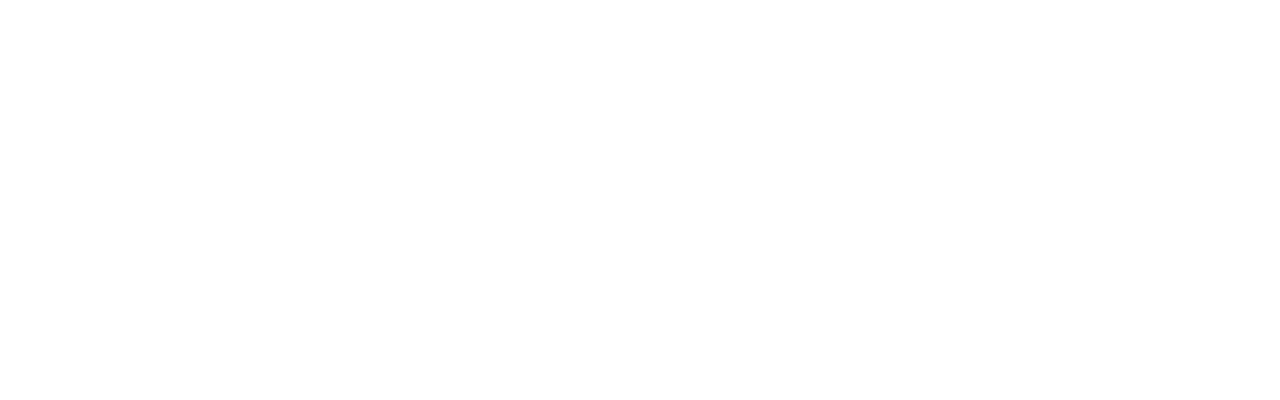
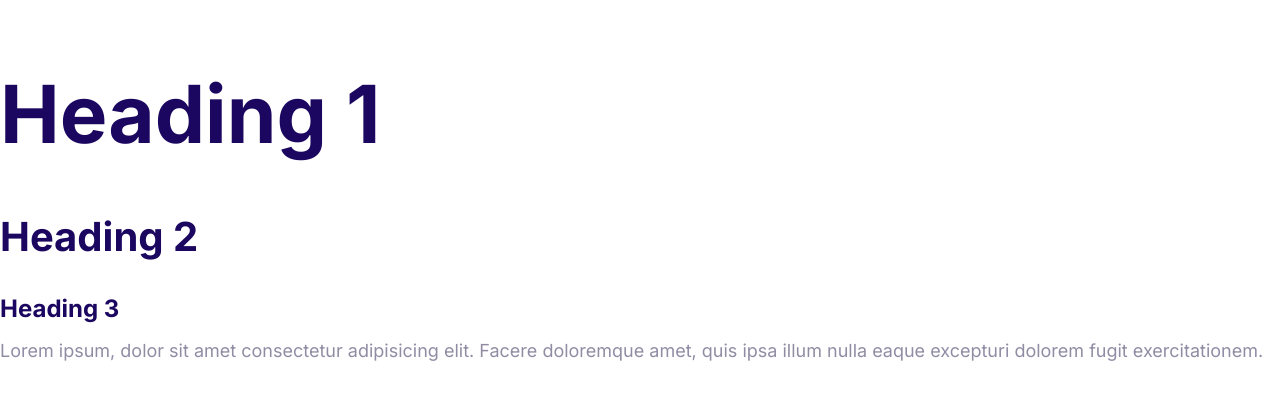
Before and after one commit to Huseyin-Karamut/learn_codding, a plain HTML site: page index.html in a window 1280 px wide. Drawn offline with Linux system fonts and the light colour scheme.

Commit message:
Define the style for the fonts.

```diff
--- a/css/style.css
+++ b/css/style.css
@@ -5,3 +5,53 @@
     --color-headings: #1b0760;
     --color-body: #918ca4;
 }
+
+html {
+    font-size: 62.5%;
+}
+
+body {
+    font-family: "Inter", Arial, Helvetica, sans-serif;
+    color: var(--color-body);
+    font-size: 2.4rem;
+    line-height: 1.5;
+}
+
+h1, h2, h3 {
+    color: var(--color-headings);
+    margin-bottom: 1rem;
+}
+
+h1 {
+    font-size: 7rem;
+}
+
+h2 {
+    font-size: 4rem;
+}
+
+h3 {
+    font-size: 3rem;
+}
+
+p {
+    margin-top: 0;
+}
+
+@media screen and (min-width: 1024px) {
+    body {
+        font-size: 1.8rem;
+    }
+
+    h1 {
+        font-size: 8rem;
+    }
+
+    h2 {
+        font-size: 4rem;
+    }
+
+    h3 {
+        font-size: 2.4rem;
+    }
+}
--- a/index.html
+++ b/index.html
@@ -4,8 +4,23 @@
     <meta charset="UTF-8" />
     <meta name="viewport" content="width=device-width, initial-scale=1.0" />
     <title>Document</title>
+    <link rel="preconnect" href="https://fonts.googleapis.com" />
+    <link rel="preconnect" href="https://fonts.gstatic.com" crossorigin />
+    <link
+      href="https://fonts.googleapis.com/css2?family=Inter:wght@400;700&display=swap"
+      rel="stylesheet"
+    />
     <link rel="stylesheet" href="css/normalize.css" />
     <link rel="stylesheet" href="css/style.css" />
   </head>
-  <body></body>
+  <body>
+    <h1>Heading 1</h1>
+    <h2>Heading 2</h2>
+    <h3>Heading 3</h3>
+    <p>
+      Lorem ipsum, dolor sit amet consectetur adipisicing elit. Facere
+      doloremque amet, quis ipsa illum nulla eaque excepturi dolorem fugit
+      exercitationem.
+    </p>
+  </body>
 </html>
```
